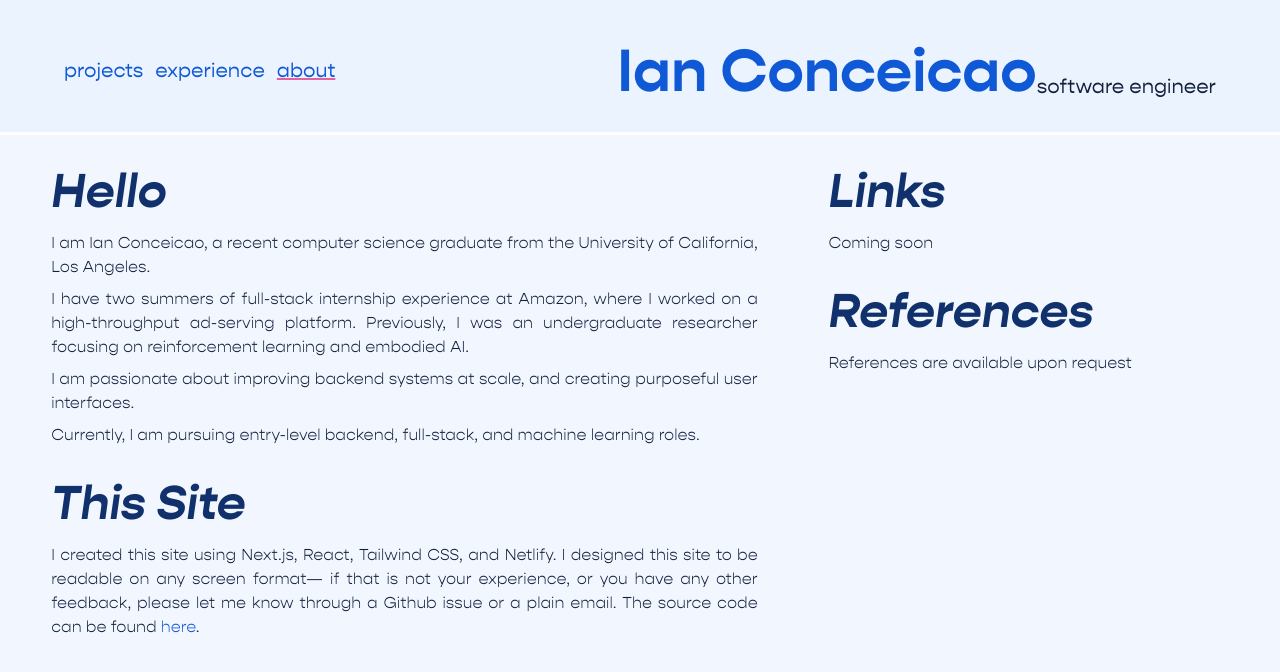
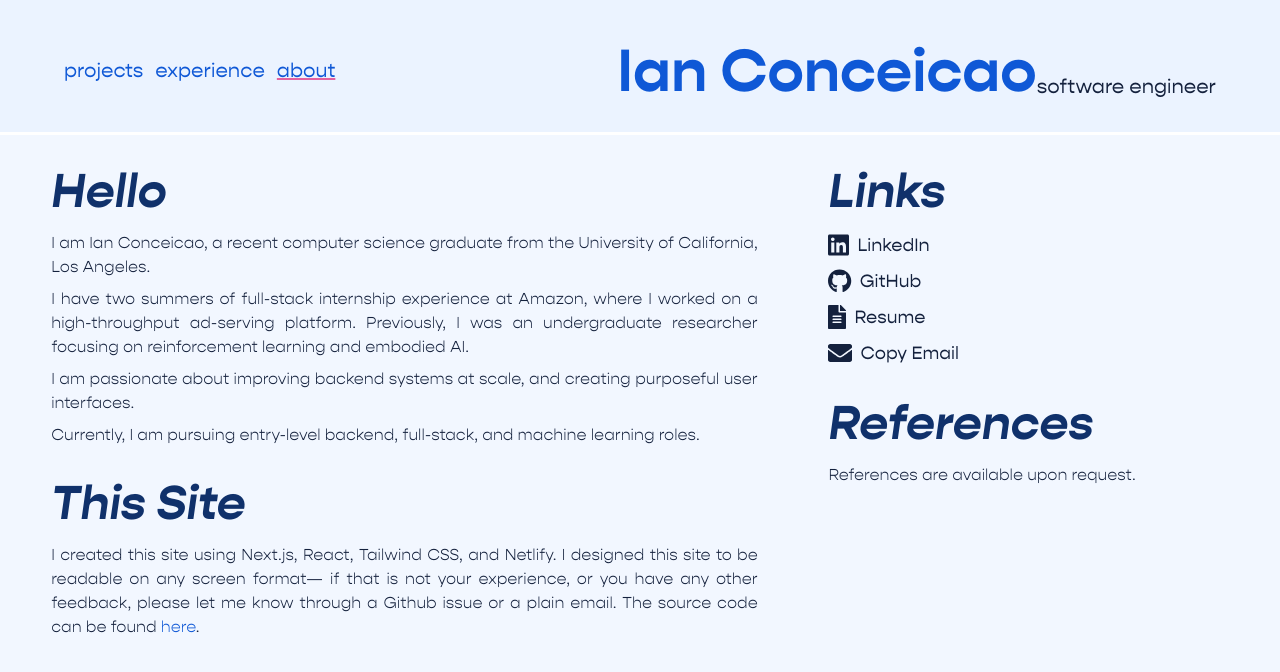
Before and after one commit to IanConceicao/personal-website, a Next.js app: page /about in a window 1280 px wide. Shown: the top 672 px of the page. Built offline with nearby package versions, Linux system fonts and the light colour scheme.

Commit message:
Good first implementation of link bar. Still need to fix an issue where hover is triggered to the right of elements and also checkout how it resizes

```diff
--- a/package.json
+++ b/package.json
@@ -17,6 +17,7 @@
     "next": "13.2.4",
     "react": "18.2.0",
     "react-dom": "18.2.0",
+    "react-icons": "^4.8.0",
     "typescript": "5.0.2"
   },
   "devDependencies": {
--- /dev/null
+++ b/src/components/iconAndLink.tsx
@@ -0,0 +1,52 @@
+import { IconContext, IconType } from "react-icons";
+import styles from "@/styles/About.module.css";
+import Link from "next/link";
+import { ReactElement, useState } from "react";
+
+export interface iconAndLinkProps {
+  title: string;
+  link: string;
+  icon: ReactElement<IconType>;
+  copyEmail?: boolean;
+}
+
+export default function IconAndLink({
+  title,
+  link,
+  icon,
+  copyEmail,
+}: iconAndLinkProps) {
+  const [dynamicTitle, setDynamicTitle] = useState(title);
+
+  function copyToClipBoard(event: React.MouseEvent<HTMLAnchorElement>) {
+    if (copyEmail) {
+      event.preventDefault();
+      navigator.clipboard.writeText("IanCon234@gmail.com");
+      setDynamicTitle("Email Copied");
+      setTimeout(() => setDynamicTitle(title), 10000);
+    }
+  }
+
+  return (
+    <IconContext.Provider value={{ size: "auto" }}>
+      <div className="transition ease-in-out duration-300 hover:text-altPrimaryHeader inline-flex items-center  text-primaryText">
+        <Link
+          href={link}
+          target="__blank"
+          className="h-6"
+          onClick={copyToClipBoard}
+        >
+          {icon}
+        </Link>
+        <Link
+          href={link}
+          target="__blank"
+          className=" font-gopher text-base md:text-lg pl-2"
+          onClick={copyToClipBoard}
+        >
+          {dynamicTitle}
+        </Link>
+      </div>
+    </IconContext.Provider>
+  );
+}
--- a/src/pages/about.tsx
+++ b/src/pages/about.tsx
@@ -3,8 +3,35 @@ import Head from "next/head";
 
 import Header from "@/components/header";
 import Link from "next/link";
+import { IconContext } from "react-icons";
+import { FaFileAlt, FaLinkedin, FaGithub, FaEnvelope } from "react-icons/fa";
+import IconAndLink, { iconAndLinkProps } from "@/components/iconAndLink";
 
 export default function About() {
+  const linkInfo: iconAndLinkProps[] = [
+    {
+      title: "LinkedIn",
+      link: "https://www.linkedin.com/in/ian-conceicao-9a20791a4/",
+      icon: <FaLinkedin />,
+    },
+    {
+      title: "GitHub",
+      link: "https://github.com/IanConceicao",
+      icon: <FaGithub />,
+    },
+    {
+      title: "Resume",
+      link: "Ian-Conceicao-Resume-March-23.pdf",
+      icon: <FaFileAlt />,
+    },
+    {
+      title: "Copy Email",
+      link: "",
+      icon: <FaEnvelope />,
+      copyEmail: true,
+    },
+  ];
+
   return (
     <>
       <Head>
@@ -60,10 +87,21 @@ export default function About() {
           </div>
           <div className="w-full md:w-[34%]">
             <p className={styles.header}>Links</p>
-            <p className={styles.paragraphText}>Coming soon</p>
+            <div className="flex flex-col gap-y-2">
+              {linkInfo.map(({ title, link, icon, copyEmail }) => (
+                <IconAndLink
+                  key={title + link}
+                  title={title}
+                  link={link}
+                  icon={icon}
+                  copyEmail={copyEmail}
+                ></IconAndLink>
+              ))}
+            </div>
+
             <p className={styles.header}>References</p>
             <div className={styles.paragraphText}>
-              References are available upon request
+              References are available upon request.
             </div>
           </div>
         </div>
```
Also changed, not shown: 2 other files (tests, documents, lock files or other folders).
